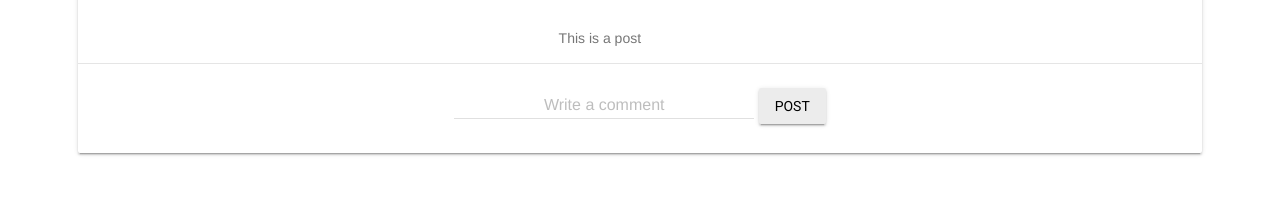
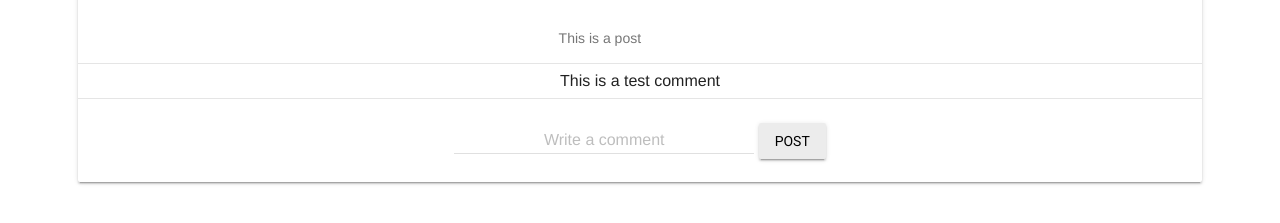
Before and after one commit to AustinHenley/social-network, a plain HTML site: page home.html in a window 1280 px wide. Shown: the part 403-626 px from the top of the page. Drawn offline with nearby package versions, Linux system fonts and the light colour scheme.

Commit message:
Update home.html

```diff
--- a/home.html
+++ b/home.html
@@ -89,6 +89,9 @@
                                 This is a post
                             </div>
                             <div class="mdl-card__actions mdl-card--border">
+                                This is a test comment
+                            </div>
+                            <div class="mdl-card__actions mdl-card--border">
                                  <div class="mdl-textfield mdl-js-textfield">
                                         <input class="mdl-textfield__input" type="text" id="post">
                                         <label class="mdl-textfield__label" for="post"><center>Write a comment</center></label>
```
